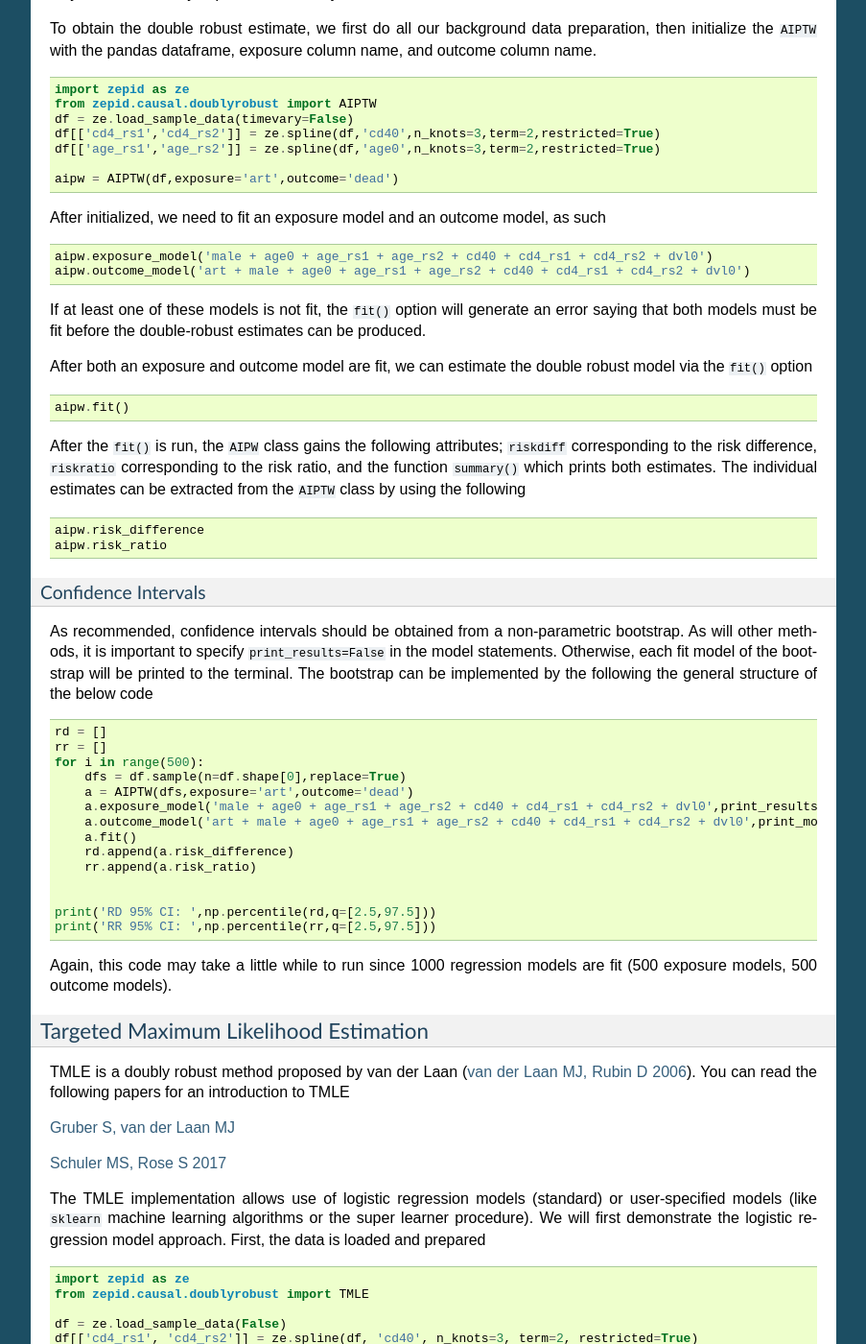
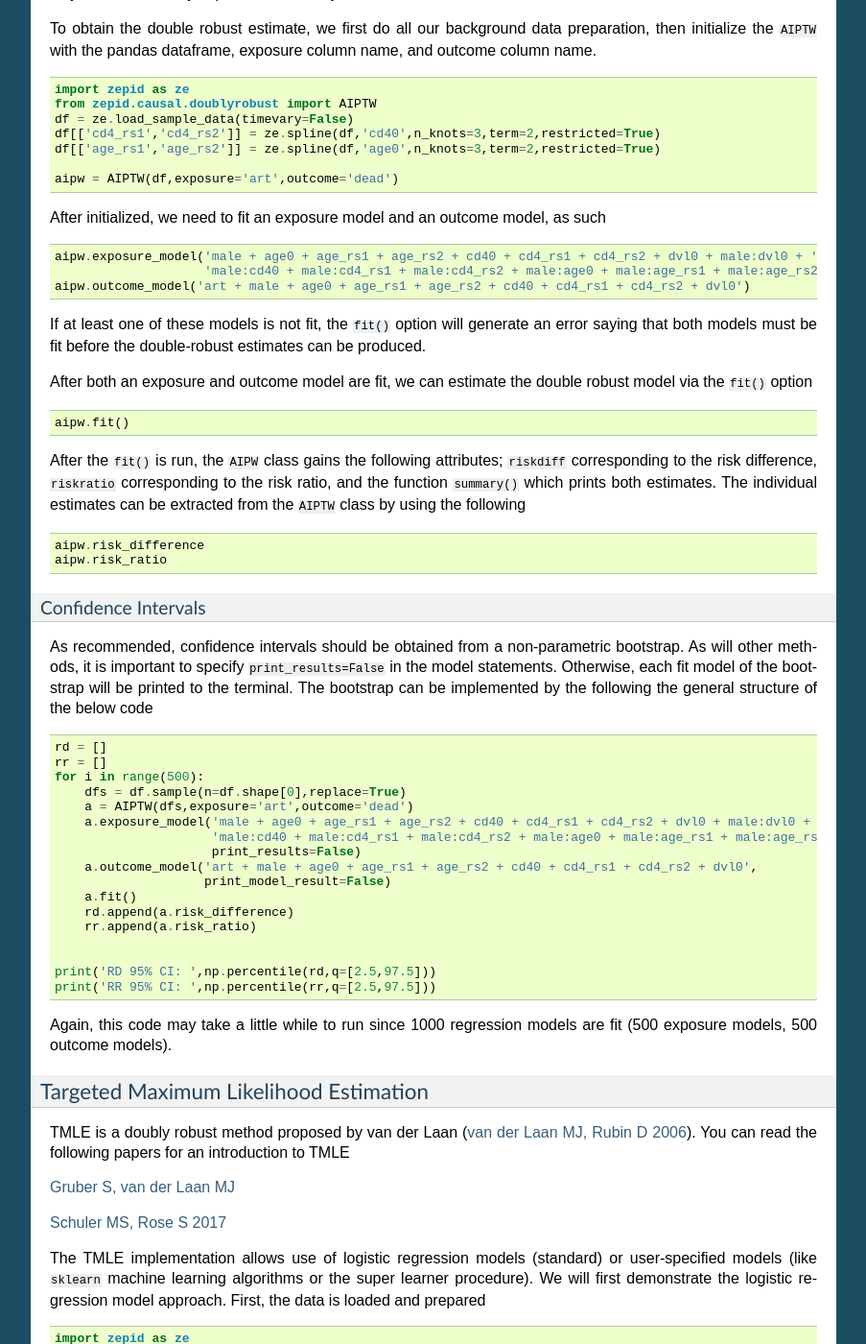
Before and after one commit to pzivich/zEpid, a Sphinx documentation site: the page built from docs/Causal.rst, in a window 1280 px wide and 1400 px high, scrolled down 9259 px. Shown: the whole window at 96% size, without its empty margins (198-1101 px from the left). Built offline with Sphinx 7.4.7, drawn with Linux system fonts in a browser that asks for light colours; some of the changed text lies outside the part shown.

Commit message:
Updating models on website. Replacing and removing old/unused images

```diff
--- a/docs/Causal.rst
+++ b/docs/Causal.rst
@@ -464,7 +464,8 @@ After initialized, we need to fit an exposure model and an outcome model, as suc
 
 .. code:: python
 
-  aipw.exposure_model('male + age0 + age_rs1 + age_rs2 + cd40 + cd4_rs1 + cd4_rs2 + dvl0')
+  aipw.exposure_model('male + age0 + age_rs1 + age_rs2 + cd40 + cd4_rs1 + cd4_rs2 + dvl0 + male:dvl0 + '
+                      'male:cd40 + male:cd4_rs1 + male:cd4_rs2 + male:age0 + male:age_rs1 + male:age_rs2')
   aipw.outcome_model('art + male + age0 + age_rs1 + age_rs2 + cd40 + cd4_rs1 + cd4_rs2 + dvl0')
 
 If at least one of these models is not fit, the ``fit()`` option will generate an error saying that both models must be
@@ -499,8 +500,11 @@ code
   for i in range(500):
       dfs = df.sample(n=df.shape[0],replace=True)
       a = AIPTW(dfs,exposure='art',outcome='dead')
-      a.exposure_model('male + age0 + age_rs1 + age_rs2 + cd40 + cd4_rs1 + cd4_rs2 + dvl0',print_results=False)
-      a.outcome_model('art + male + age0 + age_rs1 + age_rs2 + cd40 + cd4_rs1 + cd4_rs2 + dvl0',print_model_result=False)
+      a.exposure_model('male + age0 + age_rs1 + age_rs2 + cd40 + cd4_rs1 + cd4_rs2 + dvl0 + male:dvl0 + '
+                       'male:cd40 + male:cd4_rs1 + male:cd4_rs2 + male:age0 + male:age_rs1 + male:age_rs2',
+                       print_results=False)
+      a.outcome_model('art + male + age0 + age_rs1 + age_rs2 + cd40 + cd4_rs1 + cd4_rs2 + dvl0',
+                      print_model_result=False)
       a.fit()
       rd.append(a.risk_difference)
       rr.append(a.risk_ratio)
@@ -549,7 +553,8 @@ procedure. To estimate the risk ratio or odds ratio, the ``measure`` argument sh
 
 .. code:: python
 
-  tmle.exposure_model('male + age0 + age_rs1 + age_rs2 + cd40 + cd4_rs1 + cd4_rs2 + dvl0')
+  tmle.exposure_model('male + age0 + age_rs1 + age_rs2 + cd40 + cd4_rs1 + cd4_rs2 + dvl0 + male:dvl0 + '
+                      'male:cd40 + male:cd4_rs1 + male:cd4_rs2 + male:age0 + male:age_rs1 + male:age_rs2')
   tmle.outcome_model('art + male + age0 + age_rs1 + age_rs2 + cd40 + cd4_rs1 + cd4_rs2 + dvl0')
 
 After both models are specified the TMLE model can be fit. Results can be printed to the console via ``TMLE.summary()``
```
Also changed, not shown: docs/images/zepid_effm.png (deleted), docs/images/zepid_effrd.png, docs/images/zepid_iptwhist.png (deleted), 1 other file.
